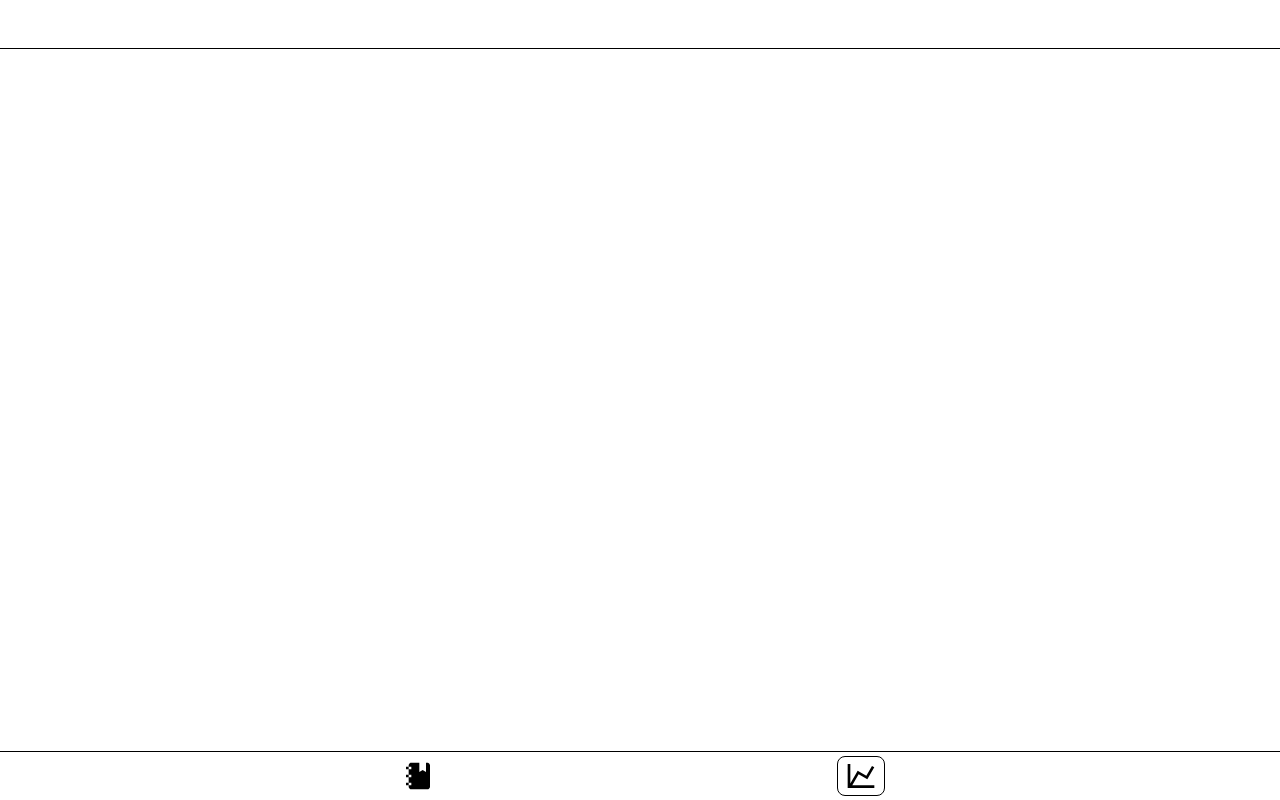
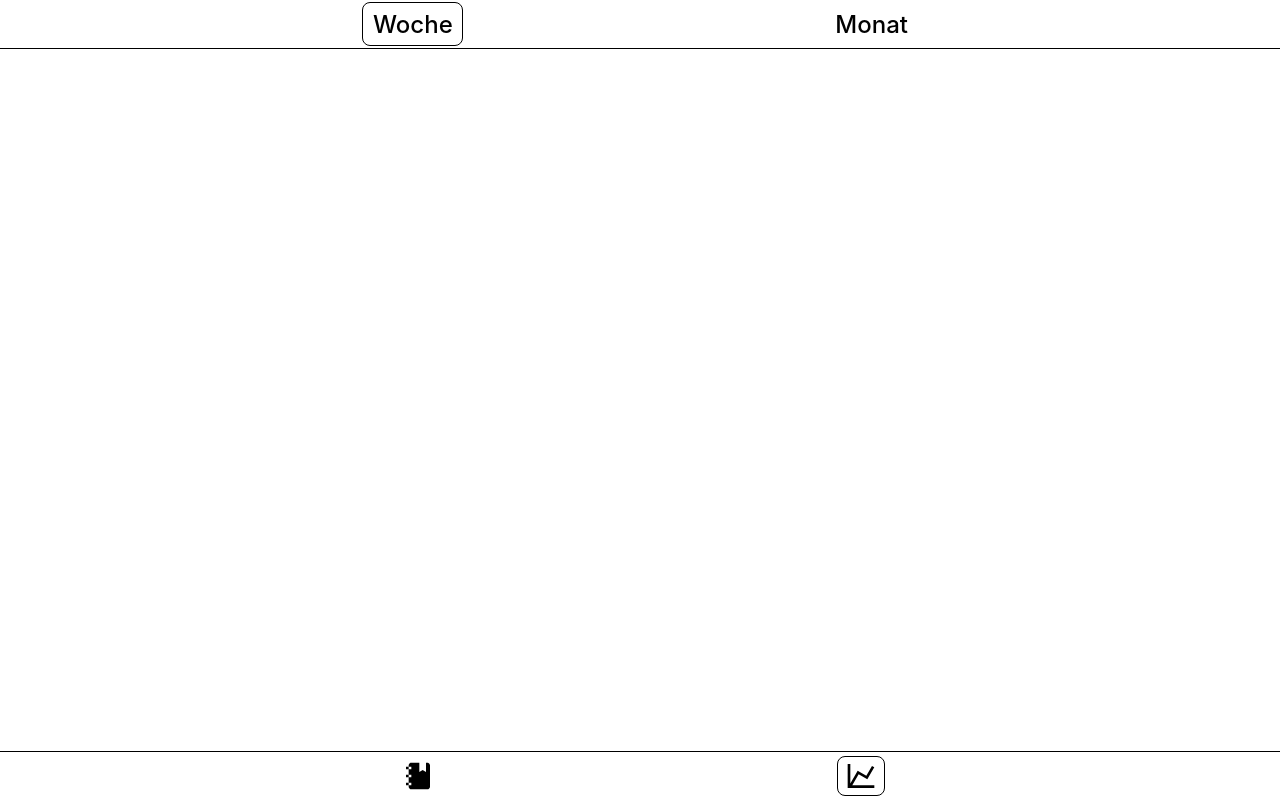
Before and after one commit to AberDerBart/kcounter, a React (Create React App) app: page /chart in a window 1280 px wide. Built offline with nearby package versions, Linux system fonts and the light colour scheme.

Commit message:
WeightChartView: implement month view

```diff
--- a/src/WeightChartView.module.css
+++ b/src/WeightChartView.module.css
@@ -1,3 +1,21 @@
+.Header {
+    display: flex;
+    align-items: center;
+    justify-content: space-evenly;
+    height: 100%;
+}
+
+.RangeButton {
+    font-weight: 500;
+    font-size: 1.5rem;
+    padding: 0.4rem 0.6rem;
+    border-radius: 0.5rem;
+}
+
+.RangeButton.active {
+    border: 1px solid black;
+}
+
 .Wrapper {
     width: 100%;
     height: 100%;
--- a/src/WeightChartView.tsx
+++ b/src/WeightChartView.tsx
@@ -1,20 +1,52 @@
 import { FlexibleXYPlot, LineMarkSeries, XAxis, YAxis } from "react-vis";
 import { Diary } from "./types";
-import { useMemo, useState } from "react";
+import { useCallback, useMemo, useState } from "react";
 import AppFrame from "./AppFrame";
 import { addDays, endOfToday, format, startOfToday } from "date-fns";
 
 import styles from "./WeightChartView.module.css";
+import Button from "./Button";
+import classNames from "classnames";
+
+type DateRange = "week" | "month";
 
 interface Props {
   diary: Diary;
 }
 
 export default function WeightChartView(props: Props) {
-  return <AppFrame nav={<div />} main={<WeightChart {...props} />} />;
+  const [range, setRange] = useState<DateRange>("week");
+
+  return (
+    <AppFrame
+      nav={
+        <div className={styles.Header}>
+          <Button
+            className={classNames(
+              styles.RangeButton,
+              range === "week" && styles.active
+            )}
+            onClick={() => setRange("week")}
+          >
+            Woche
+          </Button>
+          <Button
+            className={classNames(
+              styles.RangeButton,
+              range === "month" && styles.active
+            )}
+            onClick={() => setRange("month")}
+          >
+            Monat
+          </Button>
+        </div>
+      }
+      main={<WeightChart {...props} range={range} />}
+    />
+  );
 }
 
-export function WeightChart({ diary }: Props) {
+export function WeightChart({ diary, range }: Props & { range: DateRange }) {
   const data = useMemo(() => {
     return Object.entries(diary)
       .flatMap(([date, v]) =>
@@ -23,16 +55,14 @@ export function WeightChart({ diary }: Props) {
       .sort((l, r) => (l.x < r.x ? -1 : 1));
   }, [diary]);
 
-  const [range, setRange] = useState<"week" | "month">("week");
-
   const tickValues = useMemo(() => {
     if (range === "week") {
       return Array.from({ length: 7 }).map((_, i) =>
         addDays(startOfToday(), i - 6).getTime()
       );
     }
-    return Array.from({ length: 11 }).map((_, i) =>
-      addDays(startOfToday(), i * 3 - 30).getTime()
+    return Array.from({ length: 5 }).map((_, i) =>
+      addDays(startOfToday(), i * 7 - 30).getTime()
     );
   }, [range]);
 
@@ -47,13 +77,21 @@ export function WeightChart({ diary }: Props) {
     );
   }, [data, range]);
 
+  const xTickFormat = useCallback(
+    (tick: number) => {
+      if (range === "week") {
+        return format(tick, "E");
+      }
+
+      return format(tick, "d.M.");
+    },
+    [range]
+  );
+
   return (
     <div className={styles.Wrapper}>
       <FlexibleXYPlot>
-        <XAxis
-          tickValues={tickValues}
-          tickFormat={(tick) => format(tick, "E")}
-        />
+        <XAxis tickValues={tickValues} tickFormat={xTickFormat} />
         <YAxis title="kg" />
         <LineMarkSeries data={filteredData} lineStyle={{ fill: "none" }} />
       </FlexibleXYPlot>
```
